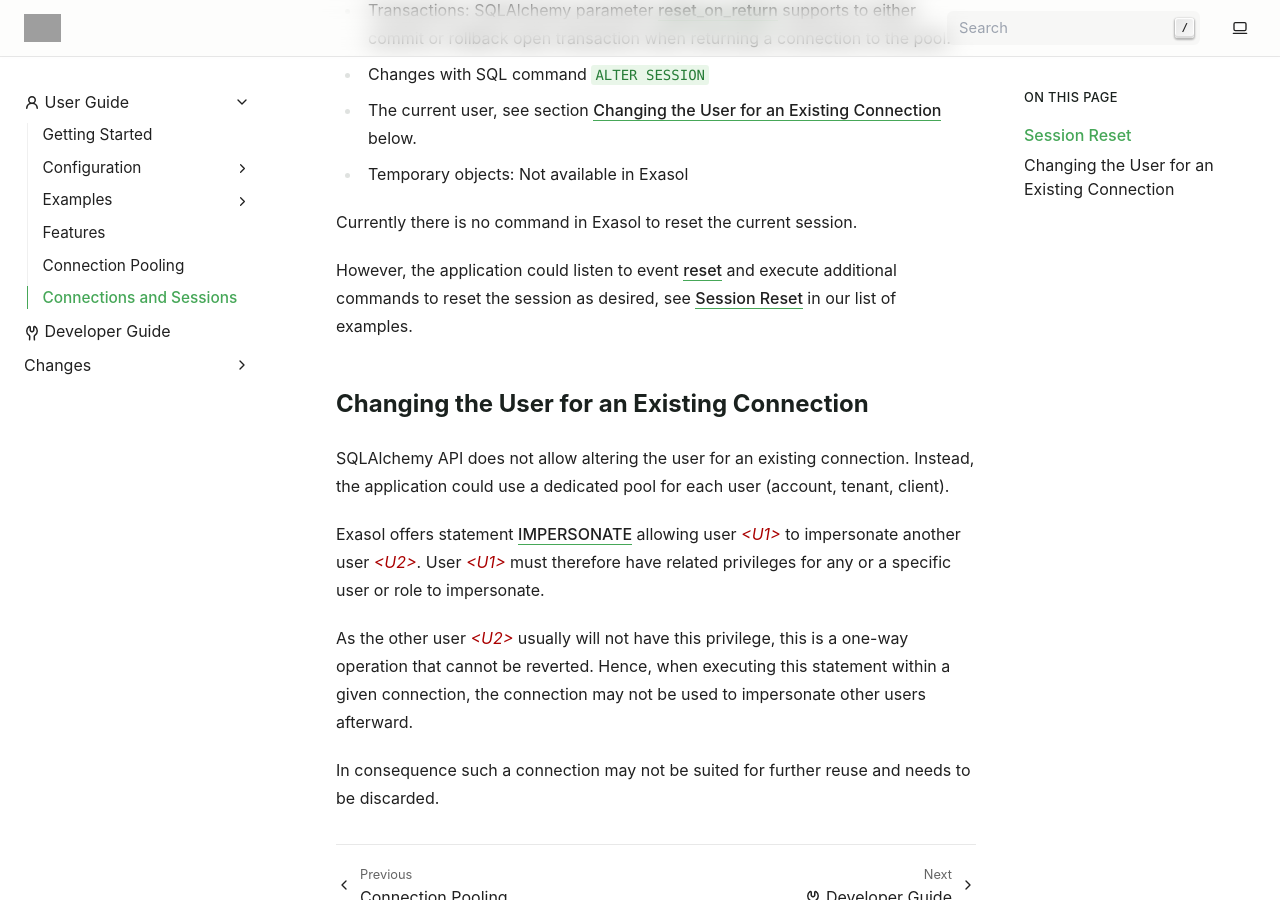
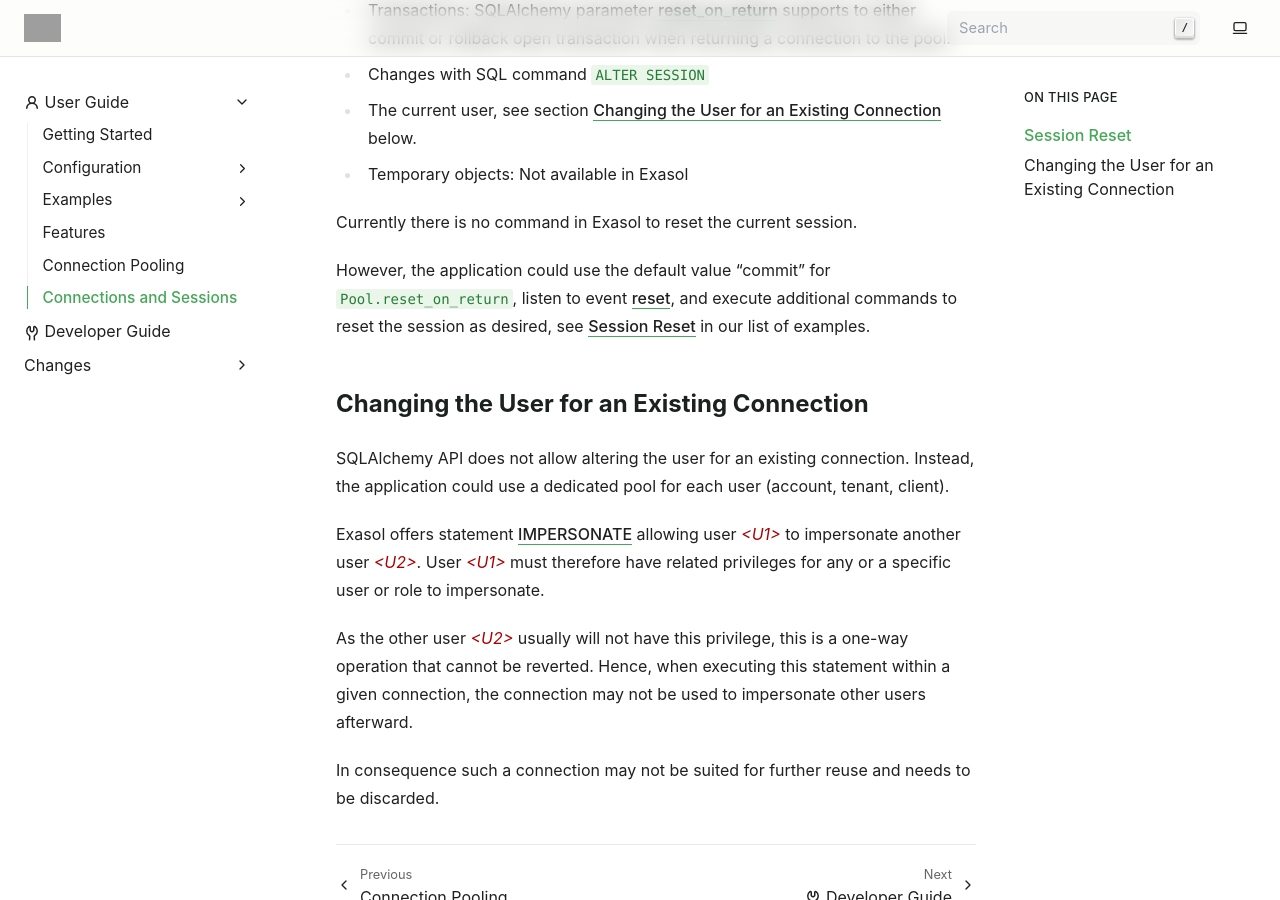
Before and after one commit to exasol/sqlalchemy-exasol, a Sphinx documentation site: the page built from doc/user_guide/pooling/session_reset.rst, in a window 1280 px wide and 900 px high, scrolled down 698 px. Built offline with Sphinx 7.4.7, drawn with Linux system fonts in a browser that asks for light colours; grey boxes are pictures that could not be loaded.

```diff
--- a/doc/user_guide/pooling/session_reset.rst
+++ b/doc/user_guide/pooling/session_reset.rst
@@ -36,7 +36,8 @@
 
 Currently there is no command in Exasol to reset the current session.
 
-However, the application could listen to event `reset <reset_>`_ and execute
+However, the application could use the default value "commit" for
+``Pool.reset_on_return``, listen to event `reset <reset_>`_, and execute
 additional commands to reset the session as desired, see
 :ref:`example_session_reset` in our list of examples.
 
```
